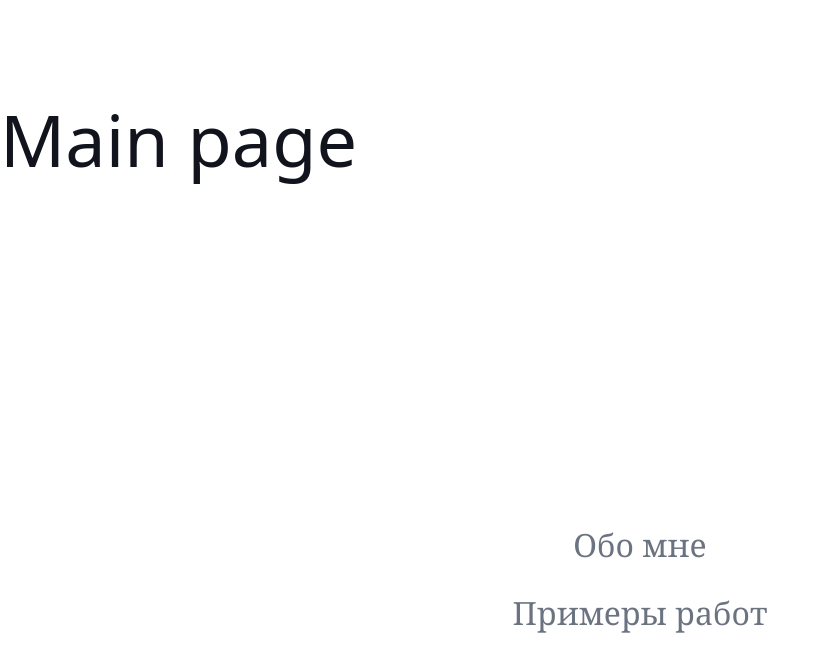
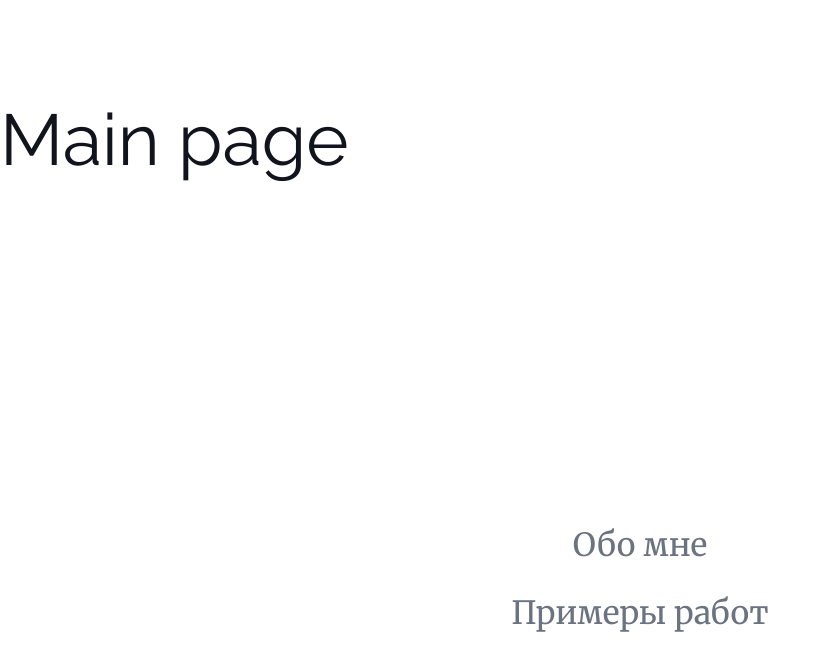
Before and after one commit to DenKuznets/portfolio-2, a Next.js app: page / in a window 1280 px wide. Shown: the top 672 px of the page, without its empty margins (0-825 px from the left). Built offline with nearby package versions, Linux system fonts and the light colour scheme.

Commit message:
fonts fix

```diff
--- a/app/fonts.ts
+++ b/app/fonts.ts
@@ -4,12 +4,15 @@ export const raleway = Raleway({
   variable: "--font-raleway",
   subsets: ["latin", "cyrillic"],
 });
+
 export const leagueSpartan = League_Spartan({
   variable: "--font-leaguespartan",
   subsets: ["latin"],
 });
+
 export const merriweather = Merriweather({
   variable: "--font-merriweather",
   subsets: ["cyrillic", "latin"],
   weight: ["400", "700", "900"],
+  display: "swap",
 });
--- a/app/globals.css
+++ b/app/globals.css
@@ -23,7 +23,7 @@
   h4,
   h5,
   h6 {
-        font-family: theme(fontFamily.sans);
+    @apply font-sans;
   }
   h1 {
     font-size: 3rem;
@@ -47,7 +47,7 @@
     text-decoration: none;
     transition: all 0.2s;
     cursor: pointer;
-        font-family: theme(fontFamily.serif);
+    @apply font-serif;
   }
 
   a:hover {
--- a/components/NavBar/NavBar.tsx
+++ b/components/NavBar/NavBar.tsx
@@ -20,7 +20,7 @@ const NavBar: FC<NavBarProps> = ({ onClick }) => {
 
   return (
     <nav>
-      <ul className="flex min-h-screen flex-col items-center justify-center gap-y-10 text-center text-[2rem]">
+      <ul className="flex min-h-screen flex-col items-center justify-center gap-y-10 text-center font-serif text-[2rem]">
         {listElements}
       </ul>
     </nav>
--- a/tailwind.config.ts
+++ b/tailwind.config.ts
@@ -6,12 +6,13 @@ const config: Config = {
     "./components/**/*.{js,ts,jsx,tsx,mdx}",
     "./app/**/*.{js,ts,jsx,tsx,mdx}",
   ],
+
+  theme: {
     fontFamily: {
-        sans: ["var(--font-raleway)"],
-        serif: ["var(--font-merriweather)", "serif"],
+      sans: ["var(--font-raleway)", "sans-serif"],
+      serif: ["var(--font-merriweather)"],
       body: ["var(--font-leaguespartan)"],
     },
-    theme: {
     extend: {
       backgroundImage: {
         "gradient-radial": "radial-gradient(var(--tw-gradient-stops))",
```
Lines whose indentation alone changed are shown as unchanged.
